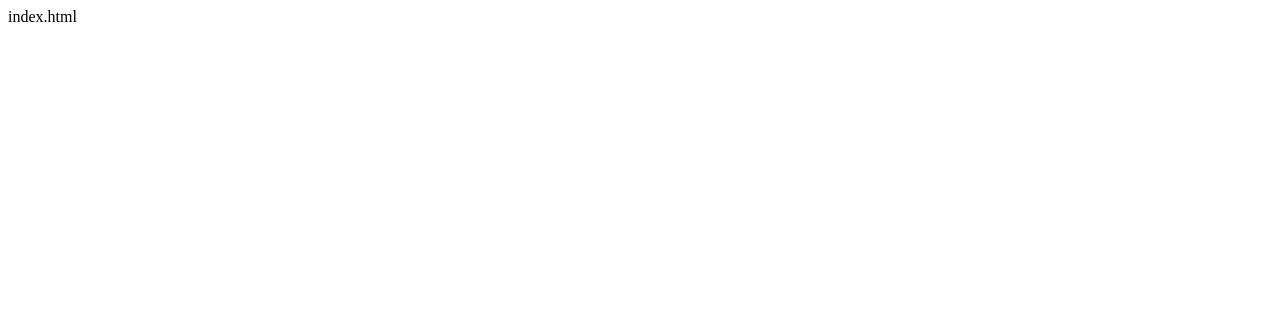
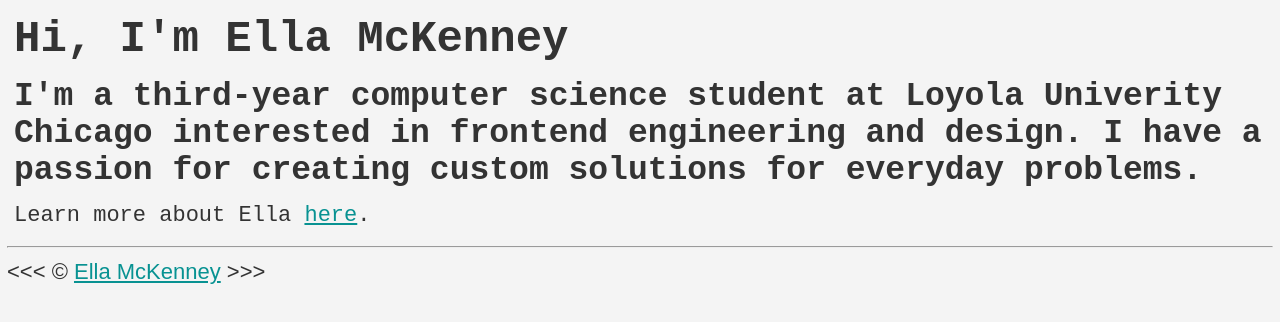
Before and after one commit to ellamckenney/ellamckenney.github.io, a plain HTML site: page index.html in a window 1280 px wide. Drawn offline with Linux system fonts and the light colour scheme.

Commit message:
Update index.html

```diff
--- a/index.html
+++ b/index.html
@@ -1 +1,22 @@
-index.html
+<!DOCTYPE html>
+<html lang="en">
+    <head>
+        <meta charset="UTF-8">
+        <meta name="author" content="Ella McKenney">
+        <meta name="description" content="Personal profile for Computer Science student Ella McKenney.">
+        <title>Ella McKenney</title>
+        <link rel="icon" href="EM.png" type="image/x-icon">
+        <link rel="stylesheet" href="main.css" type = "text/css">
+    </head>
+    <body>
+        <h1>Hi, I'm Ella McKenney</h1>
+
+        <h2>I'm a third-year computer science student at Loyola Univerity Chicago interested in frontend engineering and design. I have a passion for creating custom solutions for everyday problems.</h2>
+
+        <p>Learn more about Ella <a href="about.html">here</a>.</p>
+
+        <hr>
+
+        &lt;&lt;&lt; &copy; <a href="about.html">Ella McKenney</a> &gt;&gt;&gt;
+    </body>
+</html>
```
